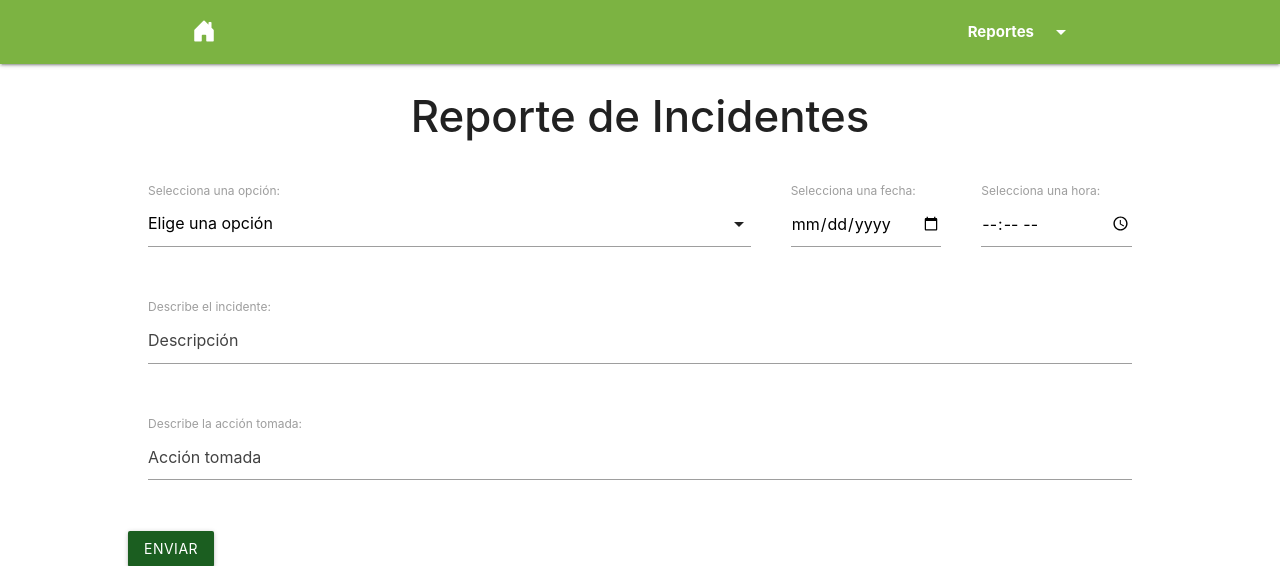
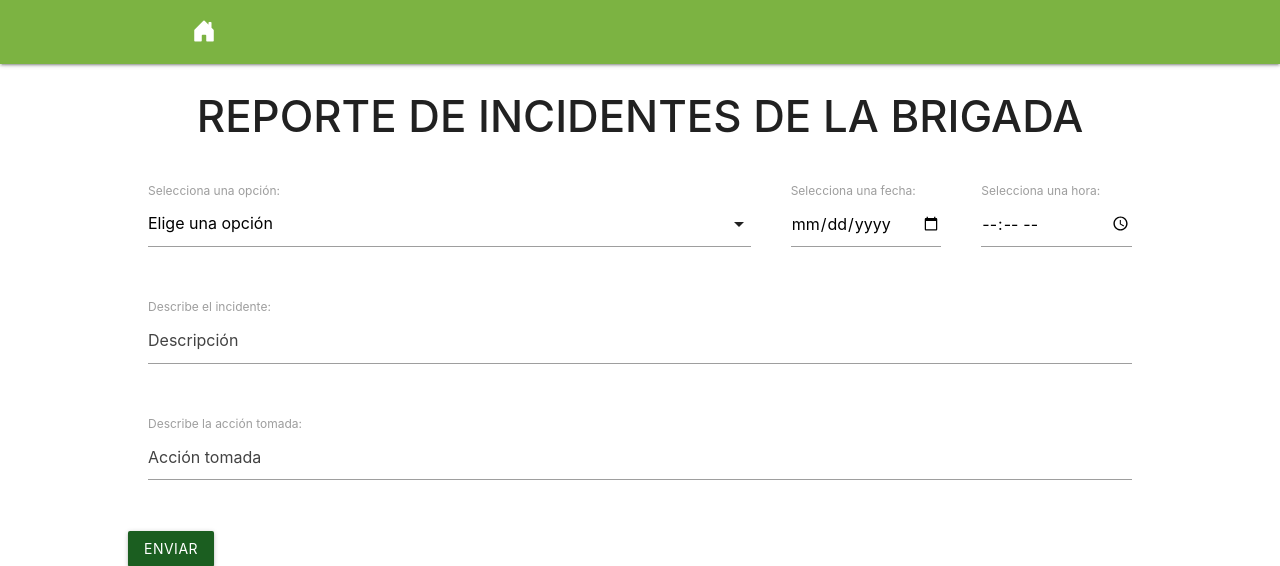
Before and after one commit to Lgvl09/isw, a PHP site: page /reporteIncidentes.php in a window 1280 px wide. Shown: the top 566 px of the page. Run offline with PHP 8.4, Linux system fonts and the light colour scheme; some libraries are stand-ins or nearby versions.

Commit message:
Reporte de incidentes de la brigada listo

```diff
--- a/arboladoZacatenco/reporteIncidentes.php
+++ b/arboladoZacatenco/reporteIncidentes.php
@@ -18,22 +18,15 @@
     ?>">
 
     <div class="navbar-fixed">
-        <ul id="reportes" class="dropdown-content">
-            <li><a href="reporte.php">Levantar reporte</a></li>
-            <li><a href="seguimiento_reporte.php">Consultar reportes</a></li>
-            <li><a href="modificar_estado.php">Modificar estado de reportes</a></li>
-        </ul>
 
         <nav class="light-green darken-1">
             <div class="nav-wrapper container">
                 <a href="index.php" class="brand-logo"><i class="bi bi-house-door-fill"></i></a>
-                <ul class="right">
-                    <li><a href="#" class="dropdown-trigger" data-target="reportes"><b>Reportes<i class="material-icons right">arrow_drop_down</i></b></a></li>
-                </ul>
+
             </div>
         </nav>
     </div>
-    <h3 class="center-align"><strong>Reporte de Incidentes</strong></h3>
+    <h3 class="center-align"><strong>REPORTE DE INCIDENTES DE LA BRIGADA</strong></h3>
 
     <div class='myswrapper'>
         <form action="subirReporteIncidente.php" method="post">
```
